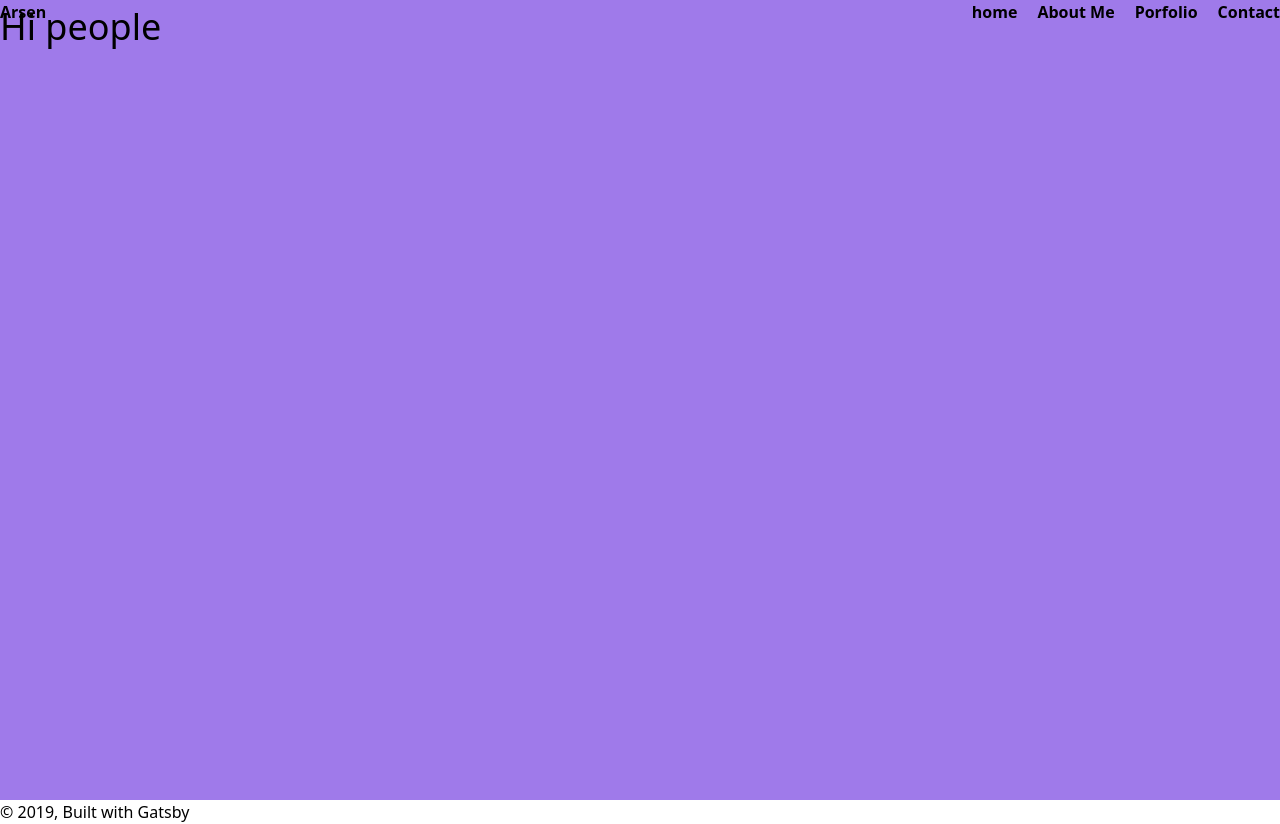
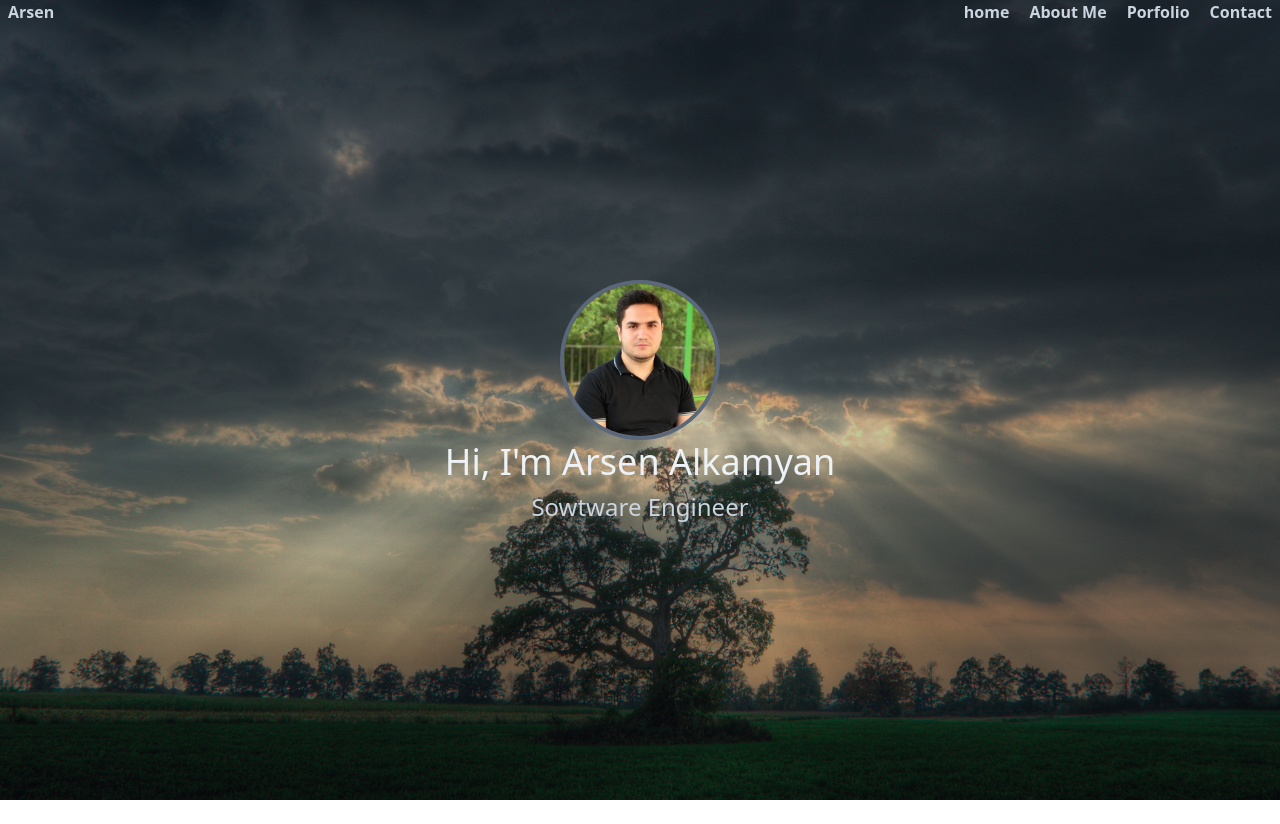
Before and after one commit to arsengit/personalWebsite, a Gatsby site: page / in a window 1280 px wide. After the commit the page ends 800 px from the top, so only its background shows below. Built offline with nearby package versions, Linux system fonts and the light colour scheme; Gatsby itself is replaced by a stand-in of ours.

Commit message:
home page

```diff
--- a/package.json
+++ b/package.json
@@ -8,6 +8,7 @@
     "@types/react": "^16.9.13",
     "@types/react-dom": "^16.9.4",
     "gatsby": "^2.18.4",
+    "gatsby-background-image": "^0.9.7",
     "gatsby-image": "^2.2.34",
     "gatsby-plugin-manifest": "^2.2.30",
     "gatsby-plugin-offline": "^3.0.24",
--- a/src/components/header.tsx
+++ b/src/components/header.tsx
@@ -40,7 +40,7 @@ function Header(props: IHeaderProps)
 {
   const { siteTitle } = props;
   return (
-    <header className="font-bold fixed w-full">
+    <header className="font-bold color-red fixed w-full z-10 text-gray-400 px-2">
       <nav className="container">
         <ul className="flex ">
           {
@@ -48,7 +48,7 @@ function Header(props: IHeaderProps)
               <li className={tab.text === "Arsen" ? "flex-1" : "ml-5"} key={index}>
                 <AniLink
                   to={tab.path}
-                  paintDrip hex="#663399"
+                  paintDrip hex="#40484C"
                 >{tab.text}</AniLink >
               </li>
             )
@@ -57,6 +57,7 @@ function Header(props: IHeaderProps)
       </nav>
     </header>
   )
+
 }
 
 
--- /dev/null
+++ b/src/components/home/Home.tsx
@@ -0,0 +1,38 @@
+import * as React from 'react';
+import { graphql, StaticQuery } from 'gatsby'
+import BackgroundImage from 'gatsby-background-image';
+import MiddleSection from "./MiddleSection";
+function Home()
+{
+  return (
+    <StaticQuery
+      query={graphql`
+      query {
+        homeBg: file(relativePath: { eq: "main/homeBg.jpg" }) {
+          childImageSharp {
+            fluid(quality: 90, maxWidth: 1920) {
+              ...GatsbyImageSharpFluid_withWebp
+            }
+          }
+        }
+      }
+    `}
+      render={data =>
+      {
+        const imageData = data.homeBg.childImageSharp.fluid
+        return (
+          <BackgroundImage
+            Tag="section"
+            className="h-screen"
+            fluid={imageData}
+            backgroundColor={`#040e18`}
+          >
+            <MiddleSection />
+          </BackgroundImage>
+        )
+      }}
+    />
+  )
+}
+
+export default Home;
--- /dev/null
+++ b/src/components/home/MiddleSection.tsx
@@ -0,0 +1,55 @@
+import * as React from 'react';
+import Image from "../image";
+
+function MiddleSection()
+{
+    let timeoutId;
+
+    React.useEffect(() =>
+    {
+        let text1 = "Hi, I'm Arsen Alkamyan";
+        typeWriter(text1, "split-text1", true);
+        return () =>
+        {
+            clearTimeout(timeoutId);
+        };
+    }, [])
+
+    function typeWriter(text: string, id: string, first?: boolean)
+    {
+        for (let i = 0; i < text.length; i++)
+        {
+
+            timeoutId = setTimeout(() =>
+            {
+                if (document.getElementById(id))
+                {
+                    document.getElementById(id).textContent += text.charAt(i);
+                }
+                if (i === text.length - 1 && first)
+                {
+                    typeWriter("Sowtware Engineer", "split-text2")
+                }
+            }, 70 * i);
+
+        }
+
+    }
+
+    return (
+        <>
+            <div className="h-full flex justify-center items-center flex-col">
+                <div className="h-full absolute bg-gray-900 w-full opacity-25" />
+                <div className="w-40 rounded-full border-4 border-gray-600">
+                    <Image className="rounded-full" image="myImg" />
+                </div>
+                <div className="h-20 flex justify-center flex-col z-50">
+                    <h1 id="split-text1" className="text-gray-200 text-4xl" />
+                    <span id="split-text2" className="text-gray-400 text-2xl text-center" />
+                </div>
+            </div>
+        </>
+    )
+}
+
+export default MiddleSection
--- a/src/components/image.tsx
+++ b/src/components/image.tsx
@@ -13,7 +13,8 @@ import Img from "gatsby-image"
  * - `useStaticQuery`: https://www.gatsbyjs.org/docs/use-static-query/
  */
 
-const Image = (props) => {
+const Image = (props) =>
+{
   const data = useStaticQuery(graphql`
     query {
       placeholderImage: file(relativePath: { eq: "gatsby-astronaut.png" }) {
@@ -23,10 +24,24 @@ const Image = (props) => {
           }
         }
       }
+      homeBg: file(relativePath: { eq: "main/homeBg.jpg" }) {
+        childImageSharp {
+          fluid(maxWidth: 1920, maxHeight: 1080) {
+            ...GatsbyImageSharpFluid
+          }
+        }
+      }
+      myImg: file(relativePath: { eq: "main/myImg.jpg" }) {
+        childImageSharp {
+          fluid(maxWidth: 300) {
+            ...GatsbyImageSharpFluid
+          }
+        }
+      }
     }
   `)
 
-  return <Img fluid={data[props.image].childImageSharp.fluid} />
+  return <Img fluid={data[props.image].childImageSharp.fluid} className={props.className} />
 }
 
 export default Image
--- a/src/components/layout.tsx
+++ b/src/components/layout.tsx
@@ -29,11 +29,11 @@ const Layout = ({ children }) =>
       <Header siteTitle={data.site.siteMetadata.title} />
       <div>
         <main>{children}</main>
-        <footer>
+        {/* <footer>
           © {new Date().getFullYear()}, Built with
           {` `}
           <a href="https://www.gatsbyjs.org">Gatsby</a>
-        </footer>
+        </footer> */}
       </div>
     </>
   )
--- a/src/pages/index.tsx
+++ b/src/pages/index.tsx
@@ -1,13 +1,12 @@
 import React from "react"
 import Layout from "../components/layout"
 import SEO from "../components/seo"
+import Home from "../components/home/Home"
 
 const IndexPage = () => (
   <Layout>
     <SEO title="Home" />
-    <div className="container h-screen bg-purple-500">
-      <h1 className="text-4xl">Hi people</h1>
-    </div>
+    <Home />
   </Layout>
 )
 
```
Also changed, not shown: src/images/main/homeBg.jpg (added), src/images/main/myImg.jpg (added), 1 other file.
